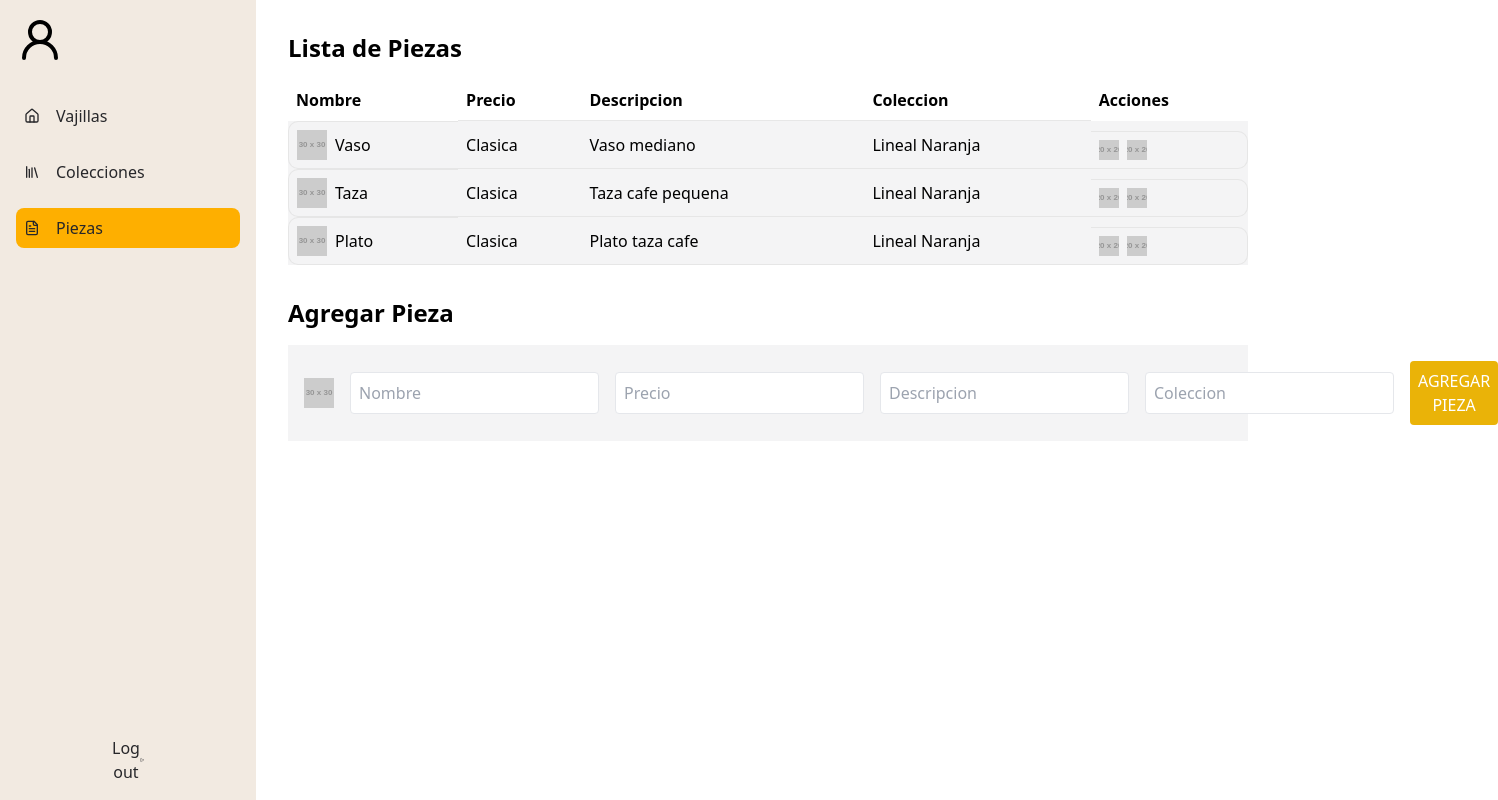
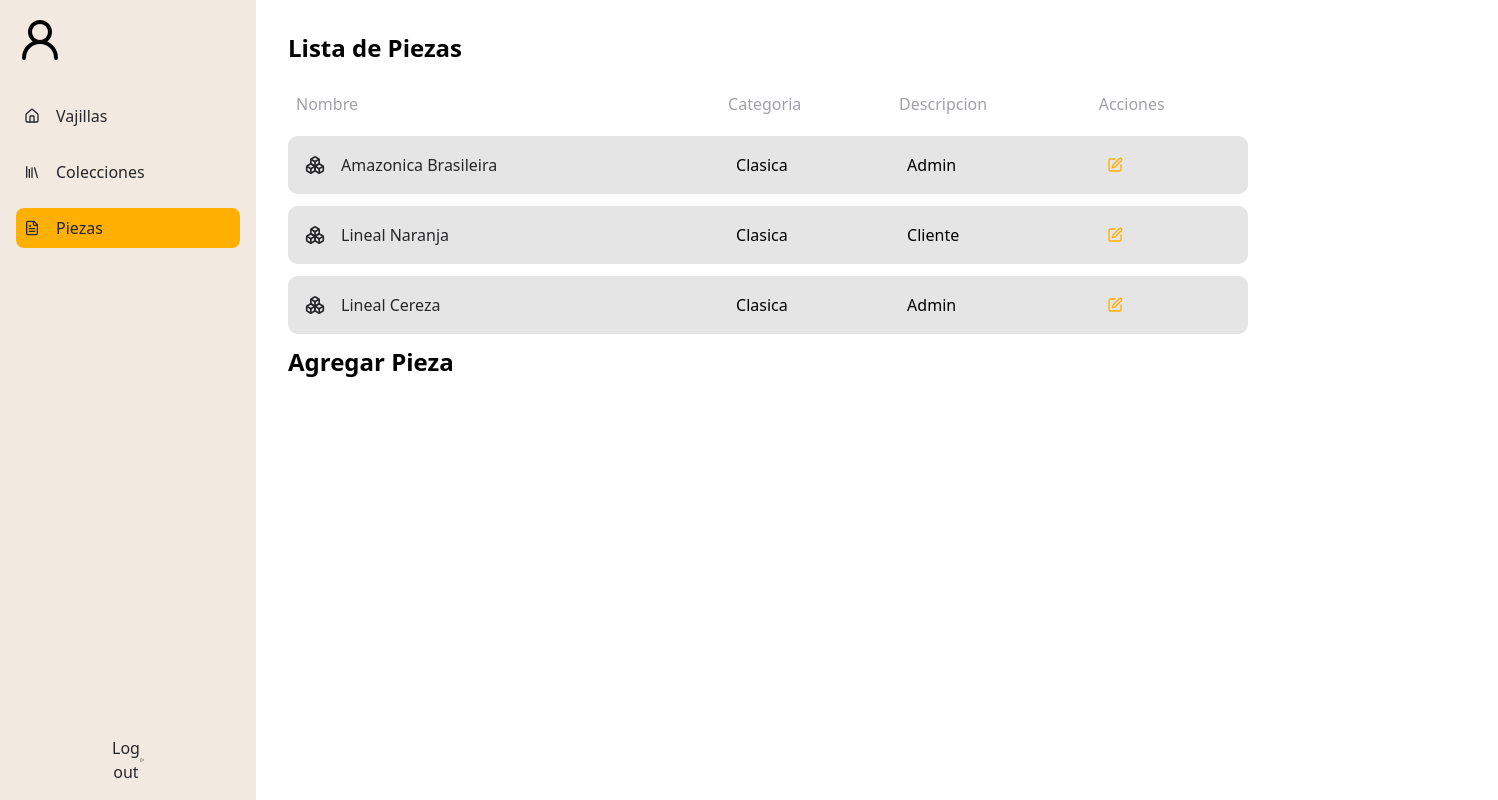
Before and after one commit to MayoJuanDavid/Front_Ceramica_Real, a React (Vite) app: page /piezas in a window 1280 px wide. Shown: the whole page, 1498 px wide, since content can reach past the window. Built offline with nearby package versions, Linux system fonts and the light colour scheme.

Commit message:
feat: ✨ added all views with mock data

```diff
--- a/src/components/Table.tsx
+++ b/src/components/Table.tsx
@@ -9,7 +9,7 @@ interface TableProps {
 
 export default function Table({ data, columns }: TableProps) {
   return (
-    <table className="table-auto w-full shadow-md -mt-2 rounded bg-black border-separate border-spacing-y-3 bg-transparent">
+    <table className="table-auto w-full -mt-2 rounded bg-black border-separate border-spacing-y-3 bg-transparent">
       <thead>
         <tr>
           {columns.map((column) => (
@@ -24,10 +24,10 @@ export default function Table({ data, columns }: TableProps) {
       </thead>
       <tbody>
         {data.map((row) => (
-          <tr className="bg-[#E5E5E5] custom_td" key={row.id}>
+          <tr className="bg-[#E5E5E5]" key={row.id}>
             {columns.map((column) => (
               <td className="p-4" key={column.accessor}>
-                {row[column.accessor]}
+                <span className="text-xs lg:text-base">{row[column.accessor]}</span>
               </td>
             ))}
           </tr>
--- a/src/pages/colecciones.tsx
+++ b/src/pages/colecciones.tsx
@@ -1,85 +1,88 @@
+import { Boxes, Edit } from 'lucide-react';
 import Layout from '../layout';
+import Table from '../components/Table';
+
+const COLLECCIONES_DATA = [
+  {
+    id: 1,
+    name: (
+      <div className="flex gap-4 items-center text-zinc-800">
+        <Boxes className="size-5" />
+        <span>Amazonica Brasileira</span>
+      </div>
+    ),
+    category: 'Clasica',
+    description: 'Admin',
+    actions: (
+      <div className="flex gap-4 text-primary">
+        <Edit className="size-4" />
+      </div>
+    ),
+  },
+  {
+    id: 2,
+    name: (
+      <div className="flex gap-4 items-center text-zinc-800">
+        <Boxes className="size-5" />
+        <span>Lineal Naranja</span>
+      </div>
+    ),
+    category: 'Clasica',
+    description: 'Cliente',
+    actions: (
+      <div className="flex gap-4 text-primary">
+        <Edit className="size-4" />
+      </div>
+    ),
+  },
+  {
+    id: 3,
+    name: (
+      <div className="flex gap-4 items-center text-zinc-800">
+        <Boxes className="size-5" />
+        <span>Lineal Cereza</span>
+      </div>
+    ),
+    category: 'Clasica',
+    description: 'Admin',
+    actions: (
+      <div className="flex gap-4 text-primary">
+        <Edit className="size-4" />
+      </div>
+    ),
+  },
+];
 
 export default function Colecciones() {
   return (
     <Layout>
       <div className="w-4/5 p-8">
-        <h1 className="text-2xl font-bold mb-4">Lista de Colecciones</h1>
-        <div className="mb-8">
-          <div className="flex justify-between bg-zinc-200 p-4 rounded-t">
-            <span>Nombre</span>
-            <span>Categoria</span>
-            <span>Descripcion</span>
-          </div>
-          <div className="bg-white p-4 border-b">
-            <div className="flex justify-between items-center">
-              <div className="flex items-center">
-                <img
-                  src="https://placehold.co/20"
-                  alt="User"
-                  className="mr-2"
-                />
-                <span>Amazonica Brasileira</span>
-              </div>
-              <span>Clasica</span>
-              <span>Admin</span>
-              <div className="flex items-center">
-                <img
-                  src="https://placehold.co/20"
-                  alt="Edit"
-                  className="mr-2"
-                />
-                <img src="https://placehold.co/20" alt="Delete" />
-              </div>
-            </div>
-          </div>
-          <div className="bg-white p-4 border-b">
-            <div className="flex justify-between items-center">
-              <div className="flex items-center">
-                <img
-                  src="https://placehold.co/20"
-                  alt="User"
-                  className="mr-2"
-                />
-                <span>Lineal Naranja</span>
-              </div>
-              <span>Clasica</span>
-              <span>Cliente</span>
-              <div className="flex items-center">
-                <img
-                  src="https://placehold.co/20"
-                  alt="Edit"
-                  className="mr-2"
-                />
-                <img src="https://placehold.co/20" alt="Delete" />
-              </div>
-            </div>
-          </div>
-          <div className="bg-white p-4 border-b rounded-b">
-            <div className="flex justify-between items-center">
-              <div className="flex items-center">
-                <img
-                  src="https://placehold.co/20"
-                  alt="User"
-                  className="mr-2"
-                />
-                <span>Lineal Cereza</span>
-              </div>
-              <span>Clasica</span>
-              <span>Admin</span>
-              <div className="flex items-center">
-                <img
-                  src="https://placehold.co/20"
-                  alt="Edit"
-                  className="mr-2"
-                />
-                <img src="https://placehold.co/20" alt="Delete" />
-              </div>
-            </div>
-          </div>
-        </div>
+        <h1 className="text-3xl font-bold mb-4 border border-b-zinc-300 border-t-0 border-l-0 border-r-0 pb-4">
+          Lista de Colecciones
+        </h1>
+        <Table
+          data={COLLECCIONES_DATA}
+          columns={[
+            {
+              text: 'Nombre',
+              accessor: 'name',
+            },
+            {
+              text: 'Categoria',
+              accessor: 'category',
+            },
+            {
+              text: 'Descripcion',
+              accessor: 'description',
+            },
+            {
+              text: 'Acciones',
+              accessor: 'actions',
+            },
+          ]}
+        />
         <h2 className="text-xl font-bold mb-4">Agregar Coleccion</h2>
-        <div className="bg-zinc-200 p-4 rounded">
+        {/* <div className="bg-zinc-200 p-4 rounded">
           <div className="flex justify-between bg-zinc-200 p-4 rounded-t">
             <span>Nombre</span>
             <span>Categoria</span>
@@ -104,11 +107,11 @@ export default function Colecciones() {
               className="border p-2 rounded"
               placeholder="Descripcion"
             />
-            <button className="bg-yellow-500 text-white p-2 rounded">
+            <button className="bg-primary text-white p-2 rounded">
               AGREGAR COLECCION
             </button>
           </div>
-        </div>
+        </div> */}
       </div>
     </Layout>
   );
--- a/src/pages/piezas.tsx
+++ b/src/pages/piezas.tsx
@@ -1,89 +1,86 @@
+import { Boxes, Edit } from 'lucide-react';
 import Layout from '../layout';
+import Table from '../components/Table';
+
+const COLLECCIONES_DATA = [
+  {
+    id: 1,
+    name: (
+      <div className="flex gap-4 items-center text-zinc-800">
+        <Boxes className="size-5" />
+        <span>Amazonica Brasileira</span>
+      </div>
+    ),
+    category: 'Clasica',
+    description: 'Admin',
+    actions: (
+      <div className="flex gap-4 text-primary">
+        <Edit className="size-4" />
+      </div>
+    ),
+  },
+  {
+    id: 2,
+    name: (
+      <div className="flex gap-4 items-center text-zinc-800">
+        <Boxes className="size-5" />
+        <span>Lineal Naranja</span>
+      </div>
+    ),
+    category: 'Clasica',
+    description: 'Cliente',
+    actions: (
+      <div className="flex gap-4 text-primary">
+        <Edit className="size-4" />
+      </div>
+    ),
+  },
+  {
+    id: 3,
+    name: (
+      <div className="flex gap-4 items-center text-zinc-800">
+        <Boxes className="size-5" />
+        <span>Lineal Cereza</span>
+      </div>
+    ),
+    category: 'Clasica',
+    description: 'Admin',
+    actions: (
+      <div className="flex gap-4 text-primary">
+        <Edit className="size-4" />
+      </div>
+    ),
+  },
+];
 
 export default function Piezas() {
   return (
     <Layout>
-      {' '}
       <div className="w-4/5 p-8">
         <h1 className="text-2xl font-bold mb-4">Lista de Piezas</h1>
-        <table className="w-full mb-8">
-          <thead>
-            <tr className="text-left">
-              <th className="p-2">Nombre</th>
-              <th className="p-2">Precio</th>
-              <th className="p-2">Descripcion</th>
-              <th className="p-2">Coleccion</th>
-              <th className="p-2">Acciones</th>
-            </tr>
-          </thead>
-          <tbody>
-            <tr className="bg-zinc-100">
-              <td className="p-2 flex items-center">
-                <img
-                  src="https://placehold.co/30x30"
-                  alt="Vaso Icon"
-                  className="mr-2"
-                />
-                Vaso
-              </td>
-              <td className="p-2">Clasica</td>
-              <td className="p-2">Vaso mediano</td>
-              <td className="p-2">Lineal Naranja</td>
-              <td className="p-2 flex items-center">
-                <img
-                  src="https://placehold.co/20x20"
-                  alt="Edit Icon"
-                  className="mr-2"
-                />
-                <img src="https://placehold.co/20x20" alt="Delete Icon" />
-              </td>
-            </tr>
-            <tr className="bg-zinc-100">
-              <td className="p-2 flex items-center">
-                <img
-                  src="https://placehold.co/30x30"
-                  alt="Taza Icon"
-                  className="mr-2"
-                />
-                Taza
-              </td>
-              <td className="p-2">Clasica</td>
-              <td className="p-2">Taza cafe pequena</td>
-              <td className="p-2">Lineal Naranja</td>
-              <td className="p-2 flex items-center">
-                <img
-                  src="https://placehold.co/20x20"
-                  alt="Edit Icon"
-                  className="mr-2"
-                />
-                <img src="https://placehold.co/20x20" alt="Delete Icon" />
-              </td>
-            </tr>
-            <tr className="bg-zinc-100">
-              <td className="p-2 flex items-center">
-                <img
-                  src="https://placehold.co/30x30"
-                  alt="Plato Icon"
-                  className="mr-2"
-                />
-                Plato
-              </td>
-              <td className="p-2">Clasica</td>
-              <td className="p-2">Plato taza cafe</td>
-              <td className="p-2">Lineal Naranja</td>
-              <td className="p-2 flex items-center">
-                <img
-                  src="https://placehold.co/20x20"
-                  alt="Edit Icon"
-                  className="mr-2"
-                />
-                <img src="https://placehold.co/20x20" alt="Delete Icon" />
-              </td>
-            </tr>
-          </tbody>
-        </table>
+        <Table
+          data={COLLECCIONES_DATA}
+          columns={[
+            {
+              text: 'Nombre',
+              accessor: 'name',
+            },
+            {
+              text: 'Categoria',
+              accessor: 'category',
+            },
+            {
+              text: 'Descripcion',
+              accessor: 'description',
+            },
+            {
+              text: 'Acciones',
+              accessor: 'actions',
+            },
+          ]}
+        />
         <h1 className="text-2xl font-bold mb-4">Agregar Pieza</h1>
-        <div className="bg-zinc-100 p-4 flex items-center">
+        {/* <div className="bg-zinc-100 p-4 flex items-center">
           <img
             src="https://placehold.co/30x30"
             alt="Agregar Icon"
@@ -112,7 +109,7 @@ export default function Piezas() {
           <button className="bg-yellow-500 text-white p-2 rounded">
             AGREGAR PIEZA
           </button>
-        </div>
+        </div> */}
       </div>
     </Layout>
   );
--- a/src/utils/types.ts
+++ b/src/utils/types.ts
@@ -1,5 +1,5 @@
 export interface IRoute {
   href: string;
   text: string;
-  icon: string;
+  icon: React.ReactElement;
 }
```
Also changed, not shown: src/pages/dashboard.tsx (+8 -8 lines).
